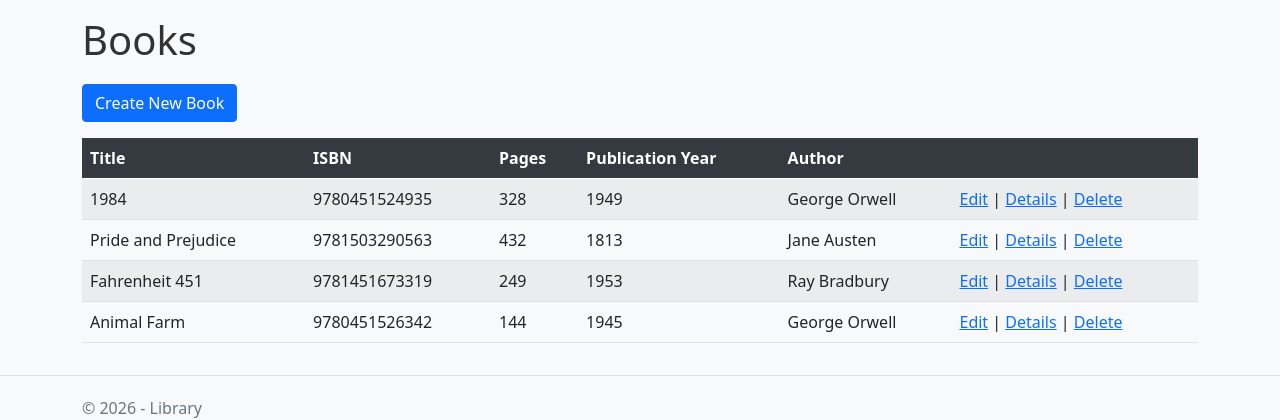
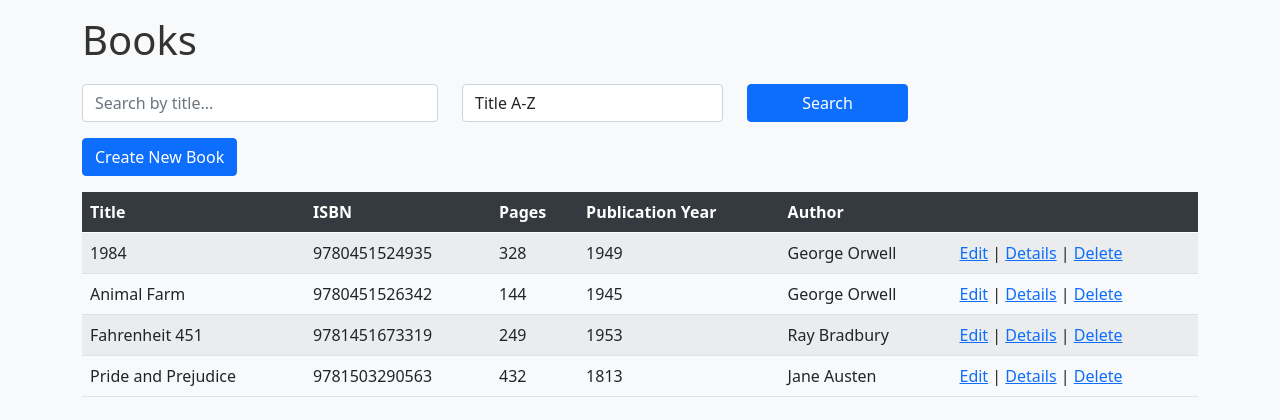
Before and after one commit to gesha08/LibraryManagement, an ASP.NET Core app: page /Book in a window 1280 px wide. Shown: the part 57-477 px from the top of the page. Run offline with ASP.NET Core 8, Linux system fonts and the light colour scheme; data comes from the database, SQL or seed files in the repository.

Commit message:
search added

```diff
--- a/Business/Interfaces/IBookService.cs
+++ b/Business/Interfaces/IBookService.cs
@@ -4,7 +4,7 @@ namespace Business.Interfaces
 {
     public interface IBookService
     {
-        Task<List<Book>> GetAllAsync();
+        Task<List<Book>> GetAllAsync(string? search = null, string? order = null);
         Task<Book?> GetByIdAsync(int id);
         Task<Book?> GetWithDetailsAsync(int id);
         Task<List<Author>> GetAllAuthorsAsync();
--- a/Library.Web/Controllers/BookController.cs
+++ b/Library.Web/Controllers/BookController.cs
@@ -15,9 +15,9 @@ namespace Library.Web.Controllers
             _bookService = bookService;
         }
 
-        public async Task<IActionResult> Index()
+        public async Task<IActionResult> Index(string? search, string? sortorder)
         {
-            var books = await _bookService.GetAllAsync();
+            var books = await _bookService.GetAllAsync(search, sortorder);
 
             var model = new List<BookIndexViewModel>();
 
@@ -33,6 +33,9 @@ namespace Library.Web.Controllers
                     AuthorName = book.Author.FirstName + " " + book.Author.LastName
                 });
             }
+
+            ViewBag.Search = search;
+            ViewBag.SortOrder = sortorder;
 
             return View(model);
         }
--- a/Library.Web/Views/Book/Index.cshtml
+++ b/Library.Web/Views/Book/Index.cshtml
@@ -5,6 +5,25 @@
 }
 
 <h1>Books</h1>
+
+<form asp-controller="Book" asp-action="Index" method="get">
+    <div class="row mb-3">
+        <div class="col-md-4">
+            <input type="text" name="search" value="@ViewBag.Search" class="form-control" placeholder="Search by title..." />
+        </div>
+        <div class="col-md-3">
+            <select name="sortOrder" class="form-control">
+                <option value="title" selected="@(ViewBag.SortOrder == "title")">Title A-Z</option>
+                <option value="title_desc" selected="@(ViewBag.SortOrder == "title_desc")">Title Z-A</option>
+                <option value="year_asc" selected="@(ViewBag.SortOrder == "year_asc")">Year Ascending</option>
+                <option value="year_desc" selected="@(ViewBag.SortOrder == "year_desc")">Year Descending</option>
+            </select>
+        </div>
+        <div class="col-md-2 d-flex align-items-end">
+            <button type="submit" class="btn btn-primary w-100">Search</button>
+        </div>
+    </div>
+</form>
 
 <p>
     <a asp-action="Create" class="btn btn-primary">Create New Book</a>
```
Also changed, not shown: Business/Services/BookService.cs (+21 -3 lines).
